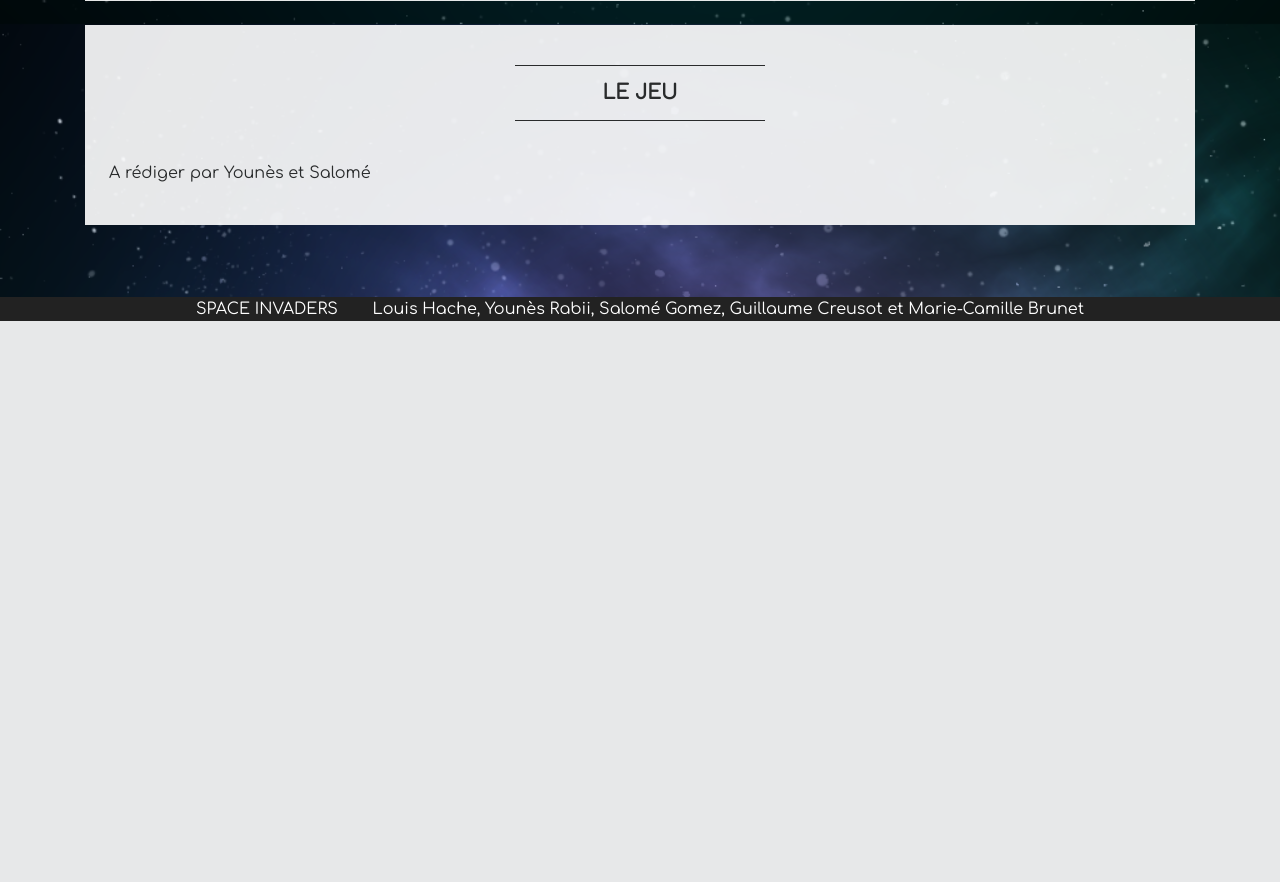
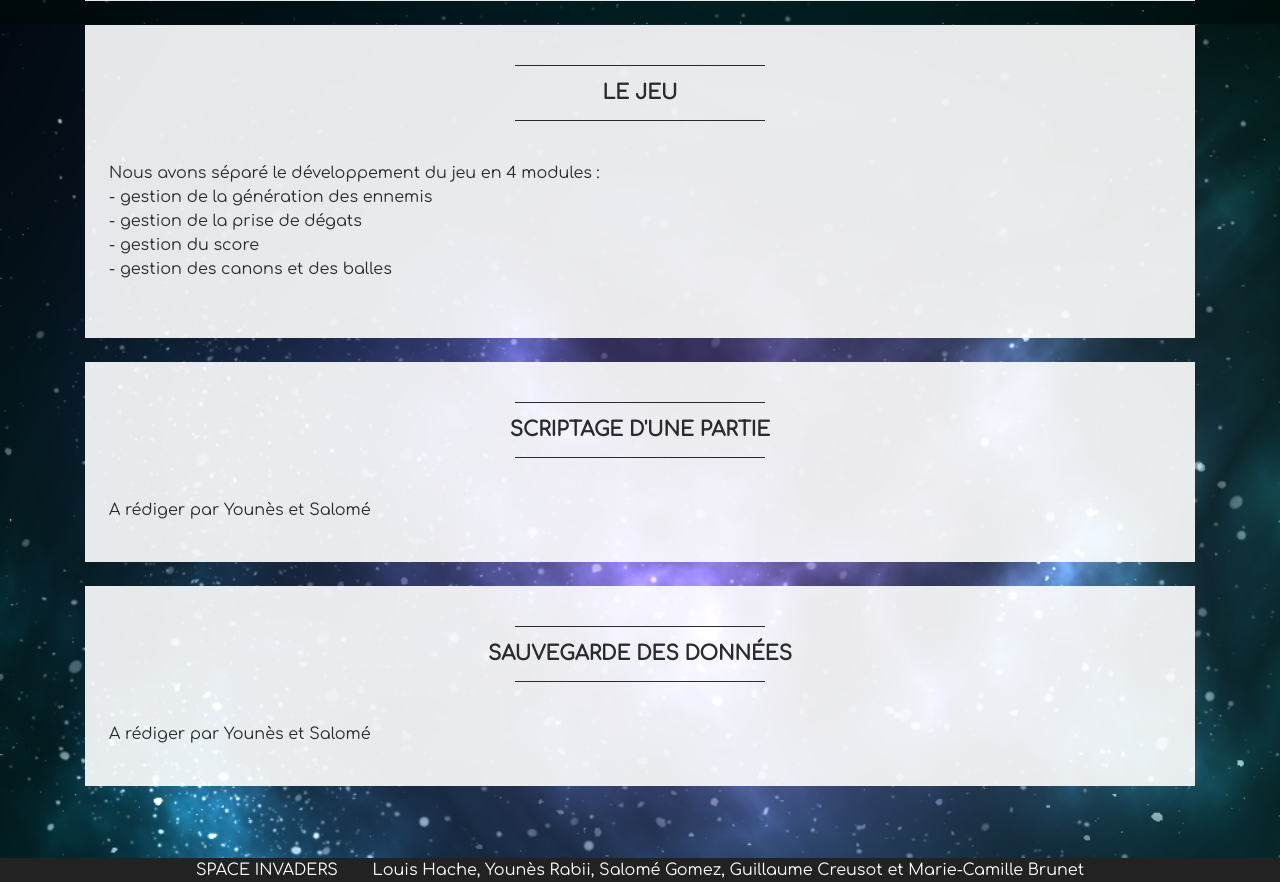
Before and after one commit to LouisHache/Site-Space-Invaders, a PHP site: page /developpement.php in a window 1280 px wide. Shown: the part 1256-2138 px from the top of the page. Before the commit the page ends 1577 px from the top, so only its background shows below. Run offline with PHP 8.4, Linux system fonts and the light colour scheme.

Commit message:
relou :hatching_chick:

```diff
--- a/developpement.php
+++ b/developpement.php
@@ -57,6 +57,30 @@
 			<hr class="divider">
 			<h2 class="text-center text-lg text-uppercase my-0"> <strong>Le jeu </strong></h2>
 			<hr class="divider"><br>
+			<p>
+			Nous avons séparé le développement du jeu en 4 modules : <br>
+					-	gestion de la génération des ennemis<br>
+					-	gestion de la prise de dégats <br>
+					-	gestion du score<br>
+					-   gestion des canons et des balles<br>
+			</p>
+			<p>
+			<div class="col-lg-6">
+
+			</div>
+			</p>
+			</div>
+			<div class="bg-faded p-4 my-4">
+			<hr class="divider">
+			<h2 class="text-center text-lg text-uppercase my-0"> <strong>Scriptage d'une partie </strong></h2>
+			<hr class="divider"><br>
+			<p>A rédiger par Younès et Salomé
+			</p>
+			</div>
+			<div class="bg-faded p-4 my-4">
+			<hr class="divider">
+			<h2 class="text-center text-lg text-uppercase my-0"> <strong>Sauvegarde des données </strong></h2>
+			<hr class="divider"><br>
 			<p>A rédiger par Younès et Salomé
 			</p>
 		</div>
```
